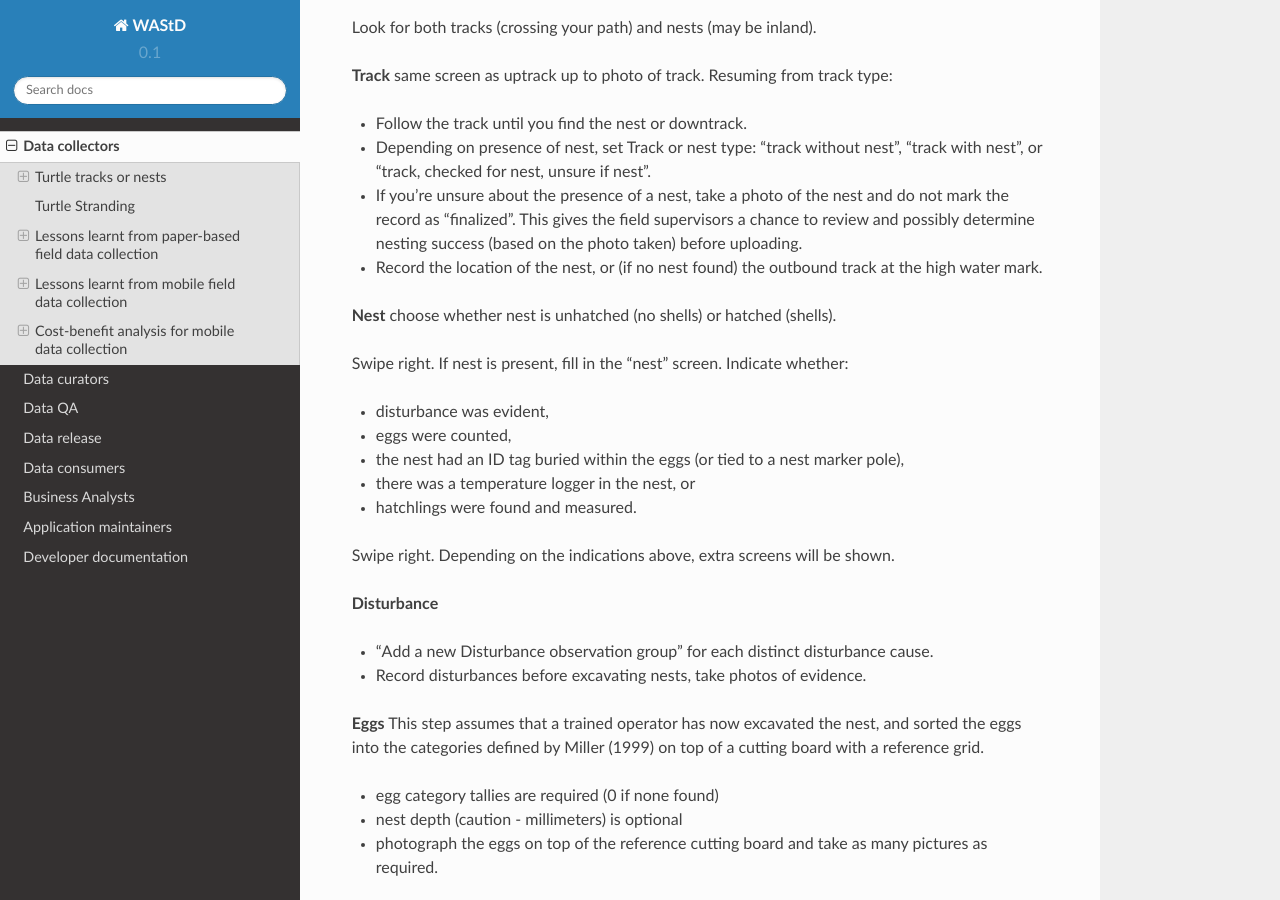
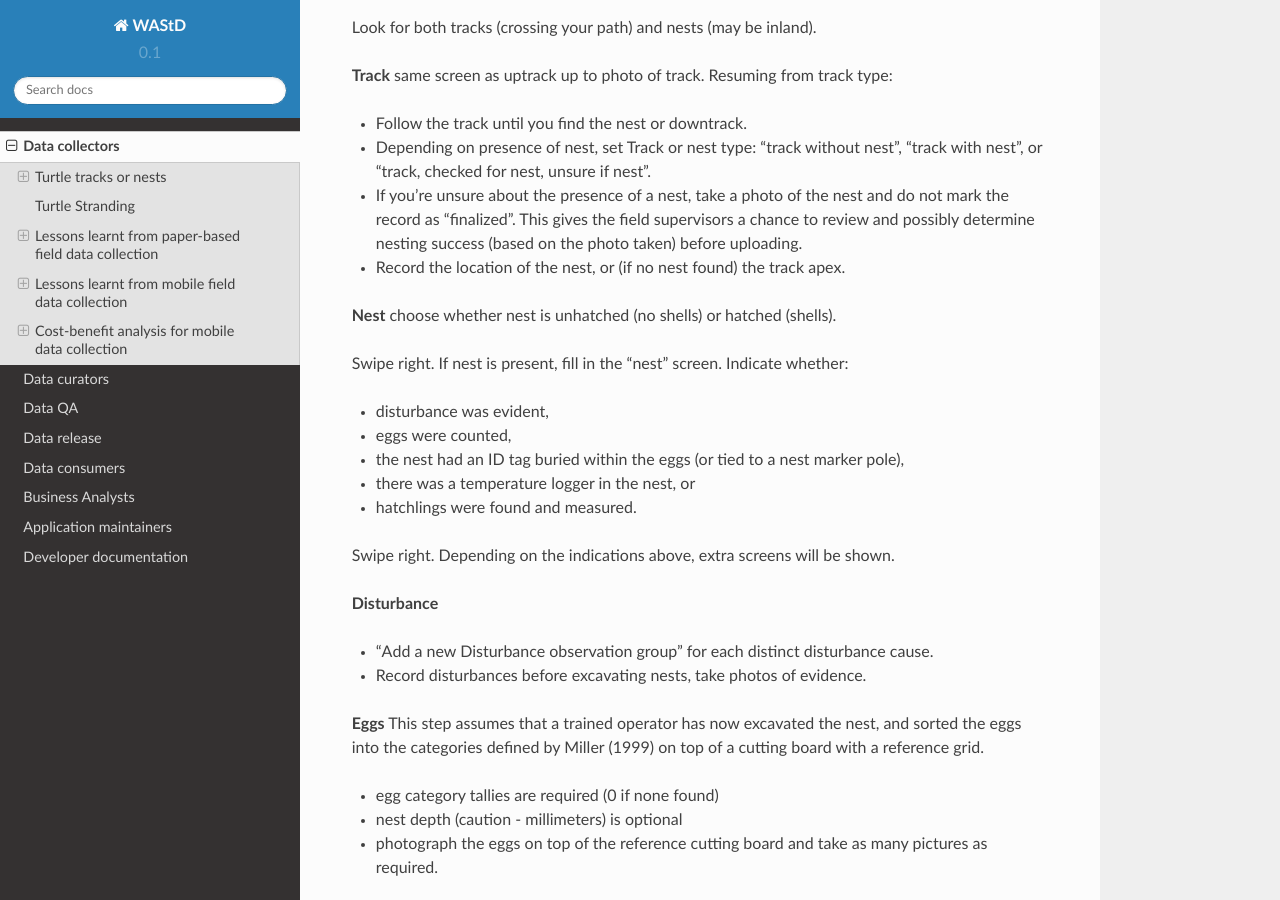
Before and after one commit to dbca-wa/wastd, a Sphinx documentation site: the page built from docs/data_collectors.rst, in a window 1280 px wide and 900 px high, scrolled down 3670 px. Built offline with Sphinx 7.4.7 and the Read the Docs theme 2.0.0, drawn with Linux system fonts in a browser that asks for light colours.

Commit message:
more reqs

```diff
--- a/docs/data_collectors.rst
+++ b/docs/data_collectors.rst
@@ -163,8 +163,7 @@ Look for both tracks (crossing your path) and nests (may be inland).
   do not mark the record as "finalized". This gives the field supervisors a
   chance to review and possibly determine nesting success
   (based on the photo taken) before uploading.
-* Record the location of the nest, or (if no nest found) the outbound track at
-  the high water mark.
+* Record the location of the nest, or (if no nest found) the track apex.
 
 **Nest** choose whether nest is unhatched (no shells) or hatched (shells).
 
```
